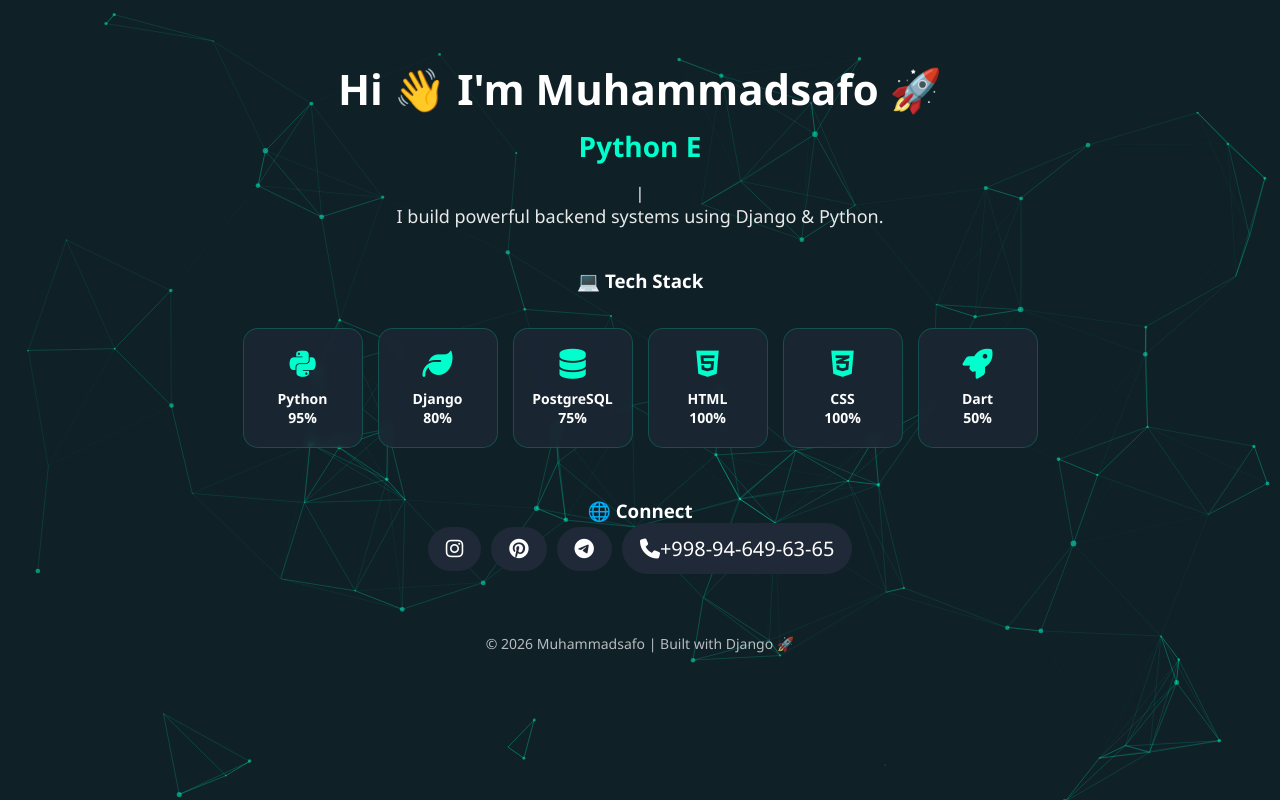
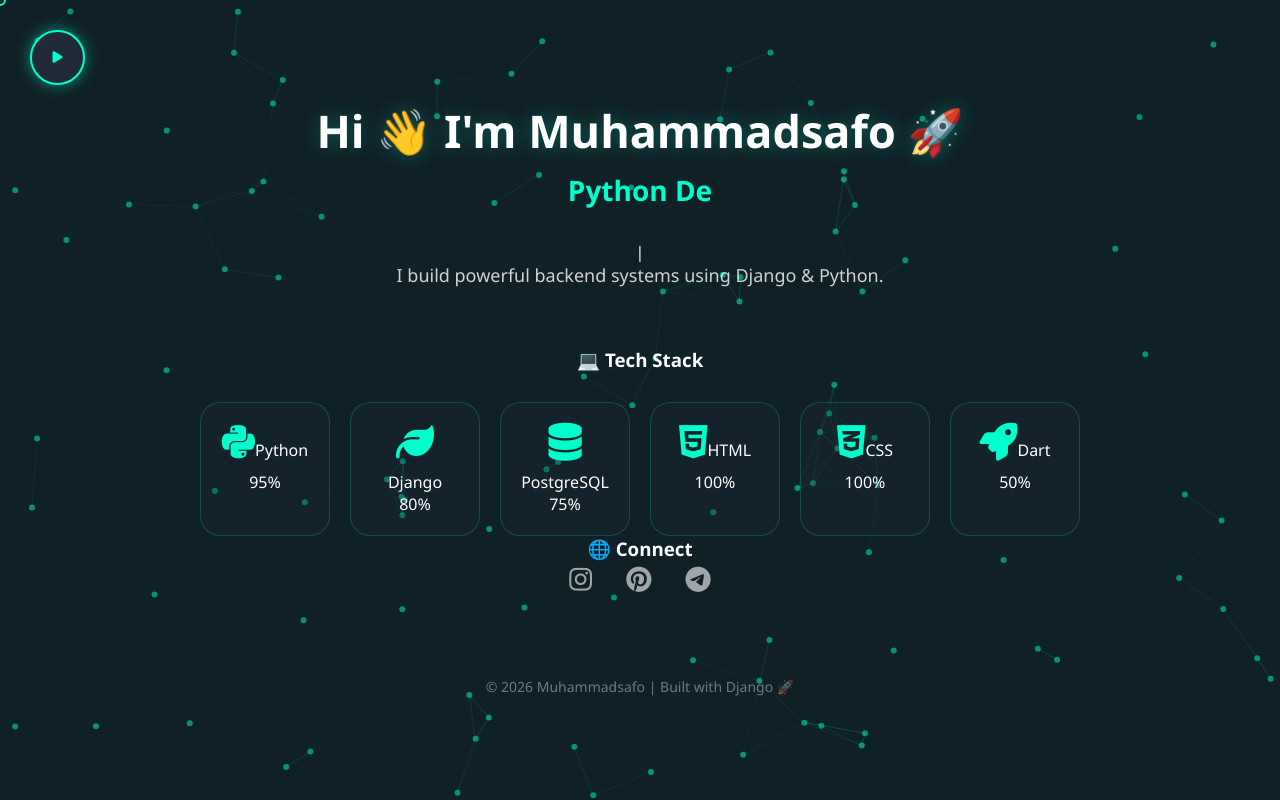
Before and after one commit to pythondev2012-x/portfolio, a Django app: page / in a window 1280 px wide. Run offline with Django 5.2, Linux system fonts and the light colour scheme; data comes from the database, SQL or seed files in the repository; both versions use the stored data as it was after the commit.

Commit message:
Initial commit: Portfolio website with custom cursor and particles

```diff
--- a/main/admin.py
+++ b/main/admin.py
@@ -1 +1,5 @@
 from django.contrib import admin
+from . import models
+
+admin.site.register(models.About)
+admin.site.register(models.Project)
--- a/main/models.py
+++ b/main/models.py
@@ -1 +1,18 @@
 from django.db import models
+
+class About(models.Model):
+    title = models.CharField(max_length=100)
+    description = models.TextField()
+
+    def __str__(self):
+        return self.title
+
+
+class Project(models.Model):
+    name = models.CharField(max_length=200)
+    description = models.TextField()
+    link = models.URLField(blank=True)
+    icon = models.CharField(max_length=50, default="fas fa-globe")
+
+    def __str__(self):
+        return self.name
--- a/main/urls.py
+++ b/main/urls.py
@@ -1,6 +1,6 @@
 from django.urls import path
-from . import views
+from .views import index
 
 urlpatterns = [
-    path('', views.home, name='home'),
+    path('', index, name="home"),
 ]
--- a/main/views.py
+++ b/main/views.py
@@ -1,6 +1,14 @@
 from django.shortcuts import render
+from .models import About, Project
 
 
-def home(request):
+def index(request):
+    about = About.objects.first()
+    projects = Project.objects.all()
 
-    return render(request, "index.html")
+    context = {
+        "about": about,
+        "projects": projects
+    }
+
+    return render(request, "index.html", context)
--- a/static/css/style.css
+++ b/static/css/style.css
@@ -5,10 +5,11 @@
 }
 
 body {
-    font-family: 'Segoe UI', Tahoma, Geneva, Verdana, sans-serif;
-    background: #0f2027;
+    font-family: 'Segoe UI', sans-serif;
+    background: #0f2027; /* Zarrachalar ko'rinishi uchun to'q fon */
     color: white;
     overflow-x: hidden;
+    cursor: none;
 }
 
 #particles-js {
@@ -20,140 +21,103 @@
 
 .container {
     text-align: center;
-    padding: 60px 20px;
-    position: relative;
-    z-index: 1;
-    max-width: 1200px;
-    margin: 0 auto;
+    padding: 100px 20px;
+    max-width: 1100px;
+    margin: auto;
+    background: transparent; /* BLOK OLIB TASHLANDI */
+    backdrop-filter: none;
+    border: none;
+    box-shadow: none;
 }
 
-h1 {
-    font-size: clamp(24px, 5vw, 42px);
-    margin-bottom: 10px;
+h1 { font-size: 45px; margin-bottom: 10px; text-shadow: 0 0 20px rgba(0,255,204,0.3); }
+
+/* TITRASHNI TO'XTATUVCHI QISM */
+h2 {
+    color: #00ffcc;
+    margin-bottom: 20px;
+    min-height: 50px; /* Blok balandligi o'zgarmaydi */
+    font-size: 28px;
 }
 
-h2 {
-    color: #00ffcc;
-    margin-bottom: 15px;
-    height: 40px;
-    font-size: clamp(18px, 4vw, 28px);
-}
+p { opacity: 0.8; font-size: 18px; margin-bottom: 30px; }
 
-p {
-    margin-bottom: 30px;
-    font-size: 18px;
-    opacity: 0.9;
-}
+.section { margin-top: 60px; }
 
-/* Tech Stack */
 .tech {
-    margin-top: 40px;
     display: flex;
     flex-wrap: wrap;
     justify-content: center;
-    gap: 15px;
-}
-
-.tech h3 {
-    width: 100%;
-    margin-bottom: 20px;
+    gap: 20px;
+    margin-top: 30px;
 }
 
 .badge {
-    display: flex;
-    flex-direction: column;
-    align-items: center;
-    justify-content: center;
-    background: rgba(31, 41, 55, 0.7);
-    backdrop-filter: blur(5px);
+    background: rgba(31, 41, 55, 0.3); /* Yengil shaffoflik */
+    border: 1px solid rgba(0, 255, 204, 0.2);
     padding: 20px;
-    border-radius: 15px;
-    width: 120px;
-    border: 1px solid rgba(0, 255, 204, 0.2);
-    transition: all 0.4s cubic-bezier(0.175, 0.885, 0.32, 1.275);
-    cursor: pointer;
+    width: 130px;
+    border-radius: 20px;
+    transition: 0.3s cubic-bezier(0.175, 0.885, 0.32, 1.275);
 }
 
-.badge i {
-    font-size: 30px;
-    margin-bottom: 10px;
+.badge i { font-size: 38px; color: #00ffcc; margin-bottom: 10px; }
+
+.badge:hover {
+    transform: scale(1.1);
+    background: rgba(0, 255, 204, 0.15);
+    border: 1px solid #00ffcc;
+    box-shadow: 0 0 20px rgba(0, 255, 204, 0.3);
+}
+
+.music-control {
+    position: fixed;
+    top: 30px;
+    left: 30px;
+    z-index: 999;
+}
+
+#musicBtn {
+    width: 55px; height: 55px;
+    border-radius: 50%;
+    background: #1f2937;
+    border: 2px solid #00ffcc;
     color: #00ffcc;
+    cursor: pointer;
+    box-shadow: 0 0 15px rgba(0, 255, 204, 0.5);
     transition: 0.3s;
 }
 
-.badge span {
-    font-size: 14px;
-    font-weight: 600;
+.social-links a {
+    font-size: 26px;
+    color: white;
+    margin: 15px;
+    transition: 0.3s;
+    opacity: 0.6;
 }
 
-.badge:hover {
-    background: #00ffcc;
-    color: #0f2027;
-    transform: scale(1.1) translateY(-5px);
-    box-shadow: 0 10px 25px rgba(0, 255, 204, 0.4);
+.social-links a:hover {
+    color: #00ffcc;
+    opacity: 1;
+    text-shadow: 0 0 10px #00ffcc;
+    transform: translateY(-5px);
 }
 
-.badge:hover i {
-    color: #0f2027;
-    transform: rotate(360deg);
+.footer { margin-top: 80px; opacity: 0.4; font-size: 14px; }
+
+/* CURSOR SYSTEM */
+.cursor {
+    width: 12px; height: 12px;
+    border: 2px solid #00ffcc;
+    border-radius: 50%;
+    position: fixed;
+    pointer-events: none;
+    transform: translate(-50%, -50%);
+    z-index: 10000;
+    transition: transform 0.1s ease-out;
 }
 
-/* Socials */
-.socials {
-    margin-top: 50px;
+.cursor.expand {
+    transform: translate(-50%, -50%) scale(1.5);
+    background: rgba(0, 255, 204, 0.1);
 }
-
-.social-links {
-    display: flex;
-    flex-wrap: wrap;
-    justify-content: center;
-    align-items: center;
-    gap: 10px;
-}
-
-.socials a {
-    display: inline-flex;
-    align-items: center;
-    justify-content: center;
-    background: #1f2937;
-    color: white;
-    font-size: 20px;
-    padding: 12px 18px;
-    border-radius: 50px;
-    transition: 0.3s;
-    text-decoration: none;
-}
-
-.socials a:hover {
-    background: #00ffcc;
-    color: #0f2027;
-    transform: translateY(-3px);
-}
-
-.footer {
-    margin-top: 60px;
-    padding-bottom: 20px;
-    opacity: 0.7;
-    font-size: 14px;
-}
-
-/* --- MOBILE RESPONSIVE --- */
-@media (max-width: 600px) {
-    .container {
-        padding: 40px 10px;
-    }
-
-    .badge {
-        width: calc(50% - 20px); /* Telefonlarda 2 tadan chiqadi */
-        min-width: 140px;
-    }
-
-    .social-links {
-        flex-direction: row;
-    }
-
-    .phone-link {
-        width: 100%; /* Telefon raqami alohida qatorda kengroq chiqadi */
-        margin-top: 10px;
-    }
-}
--- a/templates/index.html
+++ b/templates/index.html
@@ -8,45 +8,37 @@
     <link rel="icon" href="{% static 'favicon.png' %}">
     <link rel="stylesheet" href="{% static 'css/style.css' %}">
     <link rel="stylesheet" href="https://cdnjs.cloudflare.com/ajax/libs/font-awesome/6.5.0/css/all.min.css">
-    <script src="https://cdn.jsdelivr.net/npm/particles.js"></script>
-    <script src="https://cdn.jsdelivr.net/npm/typed.js@2.0.12"></script>
 </head>
 <body>
 
+<div class="cursor" id="cursor"></div>
 <div id="particles-js"></div>
 
 <div class="container">
     <h1>Hi 👋 I'm Muhammadsafo 🚀</h1>
     <h2 id="typed-text"></h2>
-
     <p>I build powerful backend systems using Django & Python.</p>
 
-    <div class="tech">
+    <div class="section">
         <h3>💻 Tech Stack</h3>
-        <div class="badge">
-            <i class="fab fa-python"></i>
-            <span>Python<br>95%</span>
+        <div class="tech">
+            <div class="badge"><i class="fab fa-python"></i><span>Python<br>95%</span></div>
+            <div class="badge"><i class="fas fa-leaf"></i><span>Django<br>80%</span></div>
+            <div class="badge"><i class="fas fa-database"></i><span>PostgreSQL<br>75%</span></div>
+            <div class="badge"><i class="fab fa-html5"></i><span>HTML<br>100%</span></div>
+            <div class="badge"><i class="fab fa-css3-alt"></i><span>CSS<br>100%</span></div>
+            <div class="badge"><i class="fas fa-rocket"></i><span>Dart<br>50%</span></div>
         </div>
-        <div class="badge">
-            <i class="fas fa-leaf"></i>
-            <span>Django<br>80%</span>
-        </div>
-        <div class="badge">
-            <i class="fas fa-database"></i>
-            <span>PostgreSQL<br>75%</span>
-        </div>
-        <div class="badge">
-            <i class="fab fa-html5"></i>
-            <span>HTML<br>100%</span>
-        </div>
-        <div class="badge">
-            <i class="fab fa-css3-alt"></i>
-            <span>CSS<br>100%</span>
-        </div>
-        <div class="badge">
-            <i class="fas fa-rocket"></i>
-            <span>Dart<br>50%</span>
-        </div>
+    </div>
+
+    <audio id="bgMusic" loop preload="auto">
+        <source src="{% static 'audio/background-music.mp3' %}" type="audio/mpeg">
+    </audio>
+
+    <div class="music-control">
+        <button id="musicBtn" class="music-btn" title="Music on/off">
+            <i id="musicIcon" class="fas fa-play"></i>
+        </button>
     </div>
 
     <div class="socials">
@@ -55,7 +47,6 @@
             <a href="https://www.instagram.com/xabi.ljonov2012/" target="_blank"><i class="fab fa-instagram"></i></a>
             <a href="https://www.pinterest.com/mxabiljonov/" target="_blank"><i class="fab fa-pinterest"></i></a>
             <a href="https://t.me/Thebest_org_2012" target="_blank"><i class="fab fa-telegram"></i></a>
-            <a href="tel:+998946496365" class="phone-link"><i class="fas fa-phone"></i> +998-94-649-63-65</a>
         </div>
     </div>
 
@@ -64,36 +55,57 @@
     </div>
 </div>
 
+<script src="https://cdn.jsdelivr.net/npm/particles.js"></script>
+<script src="https://cdn.jsdelivr.net/npm/typed.js@2.0.12"></script>
+
 <script>
-let titleText = "Muhammadsafo | Backend Developer ";
-function moveTitle() {
-    titleText = titleText.substring(1) + titleText.substring(0, 1);
-    document.title = titleText;
-}
-setInterval(moveTitle, 300);
+    // Typed Text - Titrashni oldini olish uchun
+    new Typed("#typed-text", {
+        strings: ["Backend Developer", "Django Enthusiast", "Python Developer", "Telegram Bot Developer"],
+        typeSpeed: 60,
+        backSpeed: 40,
+        loop: true
+    });
 
-particlesJS("particles-js", {
-  "particles": {
-    "number": { "value": 80, "density": { "enable": true, "value_area": 800 } },
-    "color": { "value": "#00ffcc" },
-    "shape": { "type": "circle" },
-    "opacity": { "value": 0.5 },
-    "size": { "value": 3, "random": true },
-    "line_linked": { "enable": true, "distance": 150, "color": "#00ffcc", "opacity": 0.4, "width": 1 },
-    "move": { "enable": true, "speed": 2 }
-  },
-  "interactivity": {
-    "detect_on": "canvas",
-    "events": { "onhover": { "enable": true, "mode": "repulse" } }
-  }
-});
+    // Particles background
+    particlesJS("particles-js", {
+        particles: {
+            number: { value: 80 },
+            color: { value: "#00ffcc" },
+            shape: { type: "circle" },
+            opacity: { value: 0.5 },
+            size: { value: 3 },
+            move: { enable: true, speed: 2 },
+            line_linked: { enable: true, color: "#00ffcc", opacity: 0.2 }
+        }
+    });
 
-var typed = new Typed("#typed-text", {
-    strings: ["Backend Developer", "Django Enthusiast", "Python Expert"],
-    typeSpeed: 60,
-    backSpeed: 40,
-    loop: true
-});
+    // Music control
+    const music = document.getElementById("bgMusic");
+    const musicBtn = document.getElementById("musicBtn");
+    const musicIcon = document.getElementById("musicIcon");
+
+    musicBtn.addEventListener("click", () => {
+        if (music.paused) {
+            music.play();
+            musicIcon.classList.replace("fa-play", "fa-pause");
+        } else {
+            music.pause();
+            musicIcon.classList.replace("fa-pause", "fa-play");
+        }
+    });
+
+    // Cursor movement
+    const cursor = document.getElementById("cursor");
+    window.addEventListener("mousemove", (e) => {
+        cursor.style.left = e.clientX + "px";
+        cursor.style.top = e.clientY + "px";
+    });
+
+    document.querySelectorAll('a, button, .badge').forEach(item => {
+        item.addEventListener('mouseenter', () => cursor.classList.add('expand'));
+        item.addEventListener('mouseleave', () => cursor.classList.remove('expand'));
+    });
 </script>
 </body>
 </html>
```
Also changed, not shown: db.sqlite3, main/migrations/0001_initial.py (added), 1 other file.
